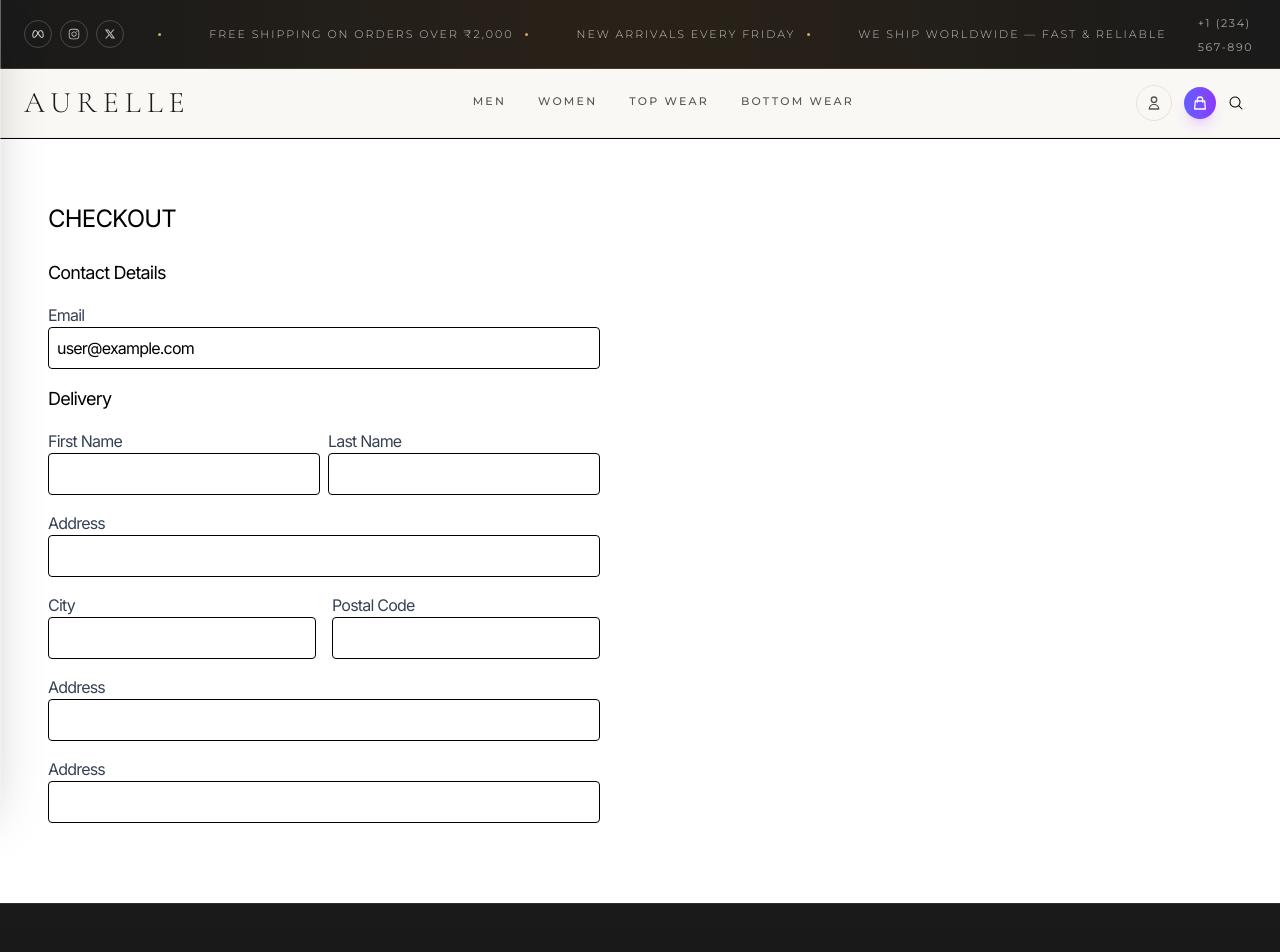
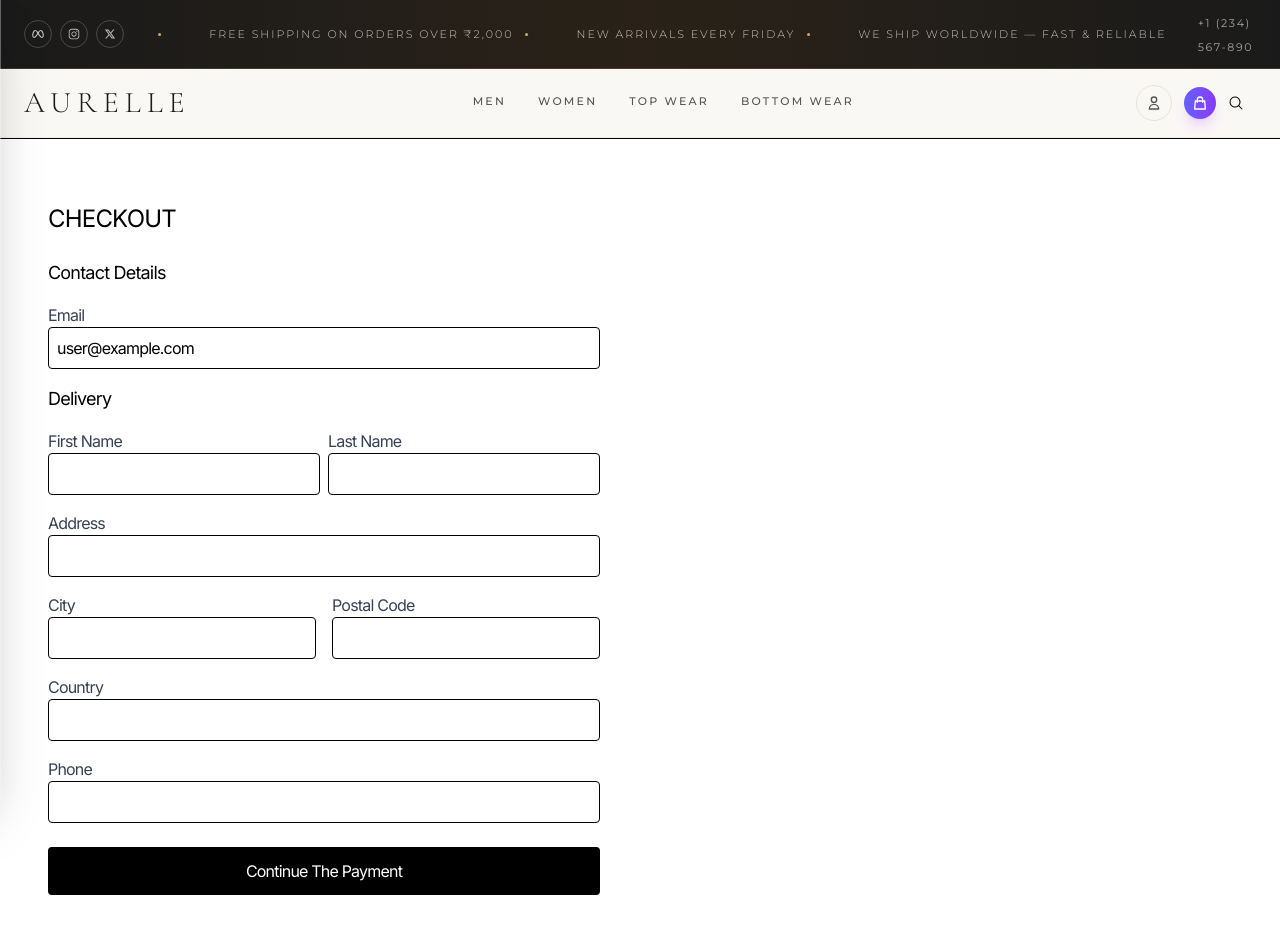
Before and after one commit to Aniketsahoo228/scalable-mern-commerce-platform, a React (Vite) app in the folder Frontend/: page /checkout in a window 1280 px wide. Shown: the top 952 px of the page. Built offline with nearby package versions, Linux system fonts and the light colour scheme.

Commit message:
Update checkout component

```diff
--- a/Frontend/src/components/Cart/Checkout.jsx
+++ b/Frontend/src/components/Cart/Checkout.jsx
@@ -1,4 +1,5 @@
 import { useState } from "react";
+import { useNavigate } from "react-router-dom";
 
 const cart = {
   products: [
@@ -21,6 +22,8 @@ const cart = {
 };
 
 const Checkout = () => {
+  const navigate = useNavigate();
+  const [checkoutId, setCheckoutId] = useState(null)
   const [shippingAddress, setShippingAddress] = useState({
     firstName: "",
     lastName: "",
@@ -31,12 +34,16 @@ const Checkout = () => {
     phone: "",
   });
 
+  const handleCreateCheckout = (e) => {
+    e.preventDefault();
+    setCheckoutId(123)
+  }
   return (
     <div className="grid grid-cols-1 lg:grid-cols-2 gap-8 max-w-7xl mx-auto py-10 px-6 tracking-tighter">
       {/* Left Section */}
       <div className="bg-white rounded-lg p-6">
         <h2 className="text-2xl uppercase mb-6">Checkout</h2>
-        <form>
+        <form onSubmit={handleCreateCheckout}>
             <h3 className="text-lg mb-4">Contact Details</h3>
             <div className="mb-4">
                 <label className="block text-gray-700">Email</label>
@@ -89,7 +96,7 @@ const Checkout = () => {
                     })
                 }
                     className = "w-full p-2 border rounded"
-                    requiresd                />
+                    required              />
             </div>
             <div className="mb-4 grid grid-cols-2 gap-4">
 
@@ -124,32 +131,43 @@ const Checkout = () => {
 
             </div>
              <div className="mb-4">
-                <label className="block text-gray-700">Address</label>
+                <label className="block text-gray-700">Country</label>
                 <input
                 type = "text"
-                value={shippingAddress.address}
+                value={shippingAddress.country}
                 onChange={(e) =>
                     setShippingAddress({
                       ...shippingAddress,
-                     address : e.target.value,
+                     country : e.target.value,
                     })
                 }
                     className = "w-full p-2 border rounded"
-                    requiresd                />
+                    required                />
             </div>
              <div className="mb-4">
-                <label className="block text-gray-700">Address</label>
+                <label className="block text-gray-700">Phone</label>
                 <input
-                type = "text"
-                value={shippingAddress.address}
+                type = "tel"
+                value={shippingAddress.phone}
                 onChange={(e) =>
                     setShippingAddress({
                       ...shippingAddress,
-                     address : e.target.value,
+                     phone : e.target.value,
                     })
                 }
                     className = "w-full p-2 border rounded"
-                    requiresd                />
+                    required
+                     />
+            </div>
+            <div className="mt-6">
+                {!checkoutId ?(
+                    <button type="submit" className="w-full bg-black text-white py-3 rounded">Continue The Payment</button>
+                ):(
+                    <div>
+                        <h3 className="text-lg mb-4">Pay with Paypal</h3>
+                    </div>
+                )}
+
             </div>
         </form>
       </div>
```
